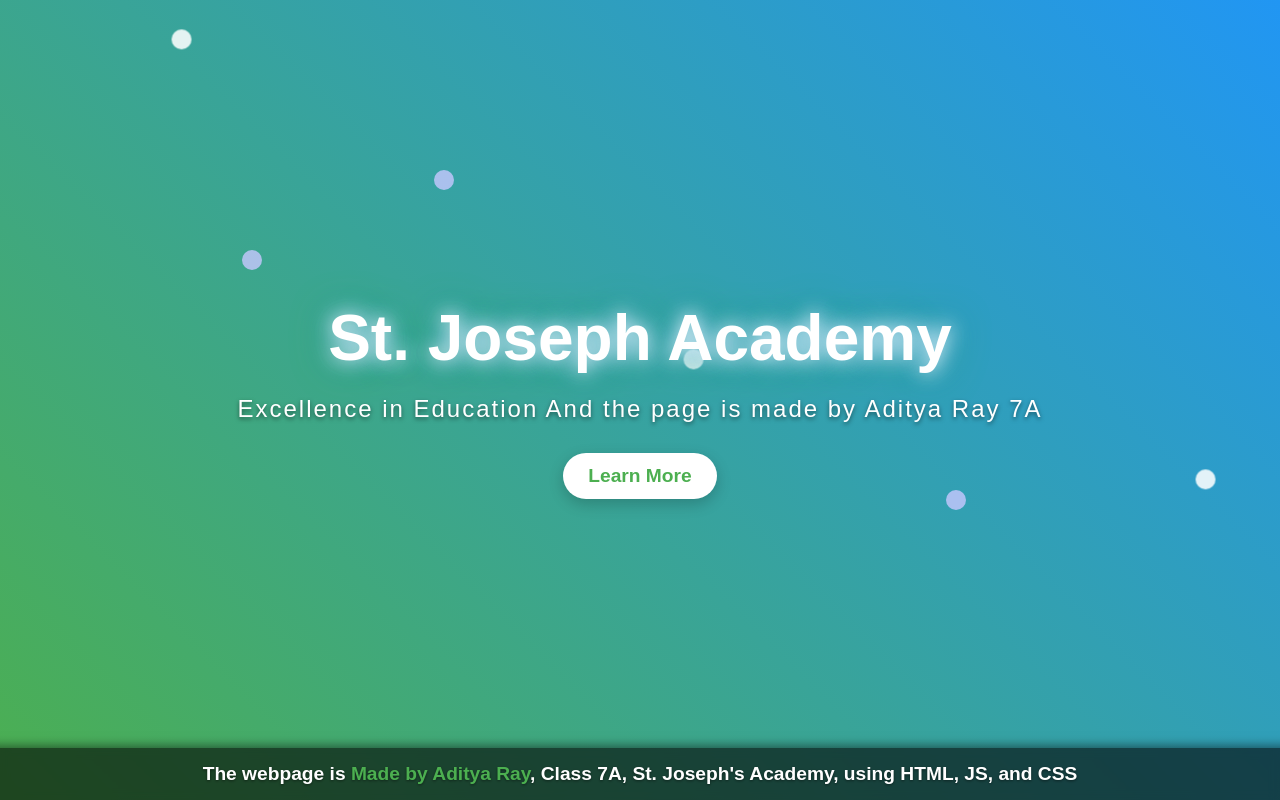
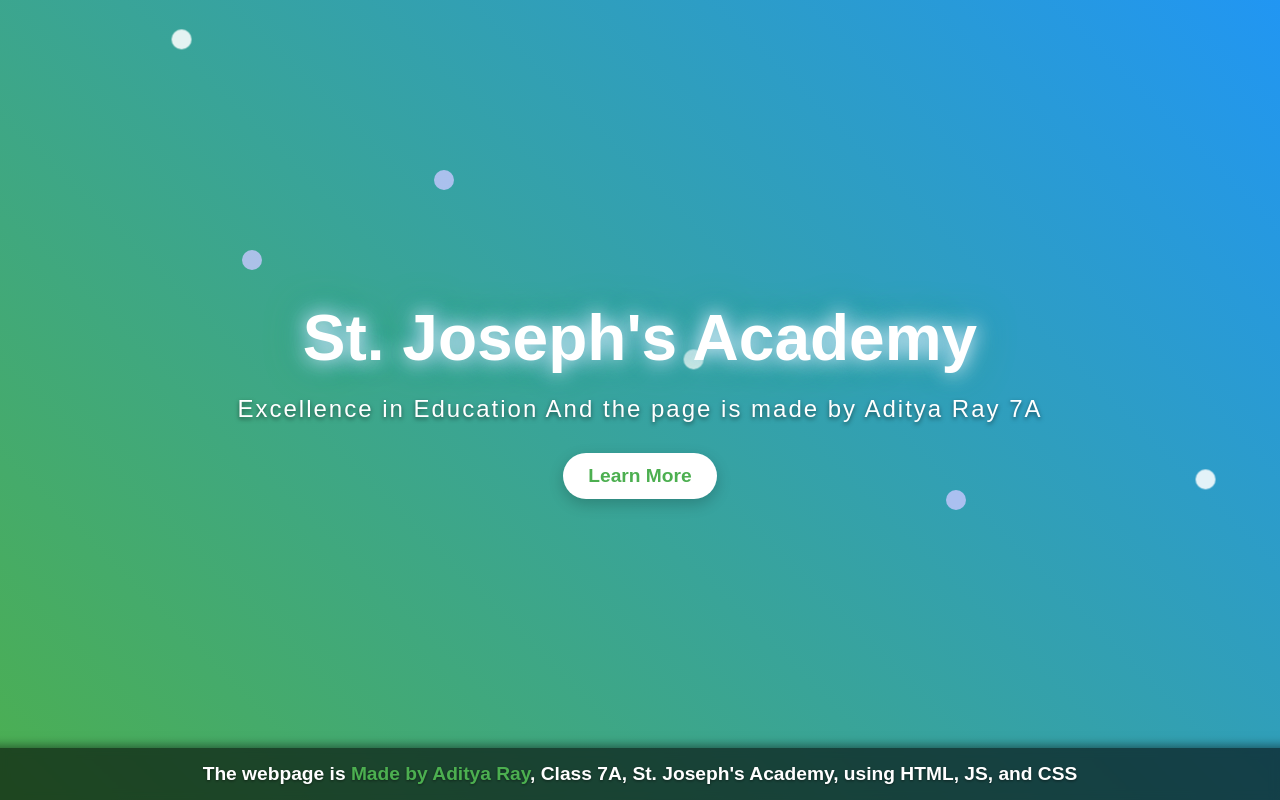
Before and after one commit to Aditya-ray-9/Demo_website_school, a plain HTML site: page index.html in a window 1280 px wide. Drawn offline with Linux system fonts and the light colour scheme.

Commit message:
Update index.html

```diff
--- a/index.html
+++ b/index.html
@@ -133,7 +133,7 @@
 </head>
 <body>
   <div class="container">
-    <div class="title">St. Joseph Academy</div>
+    <div class="title">St. Joseph's Academy</div>
     <div class="subtitle">Excellence in Education And the page is made by Aditya Ray 7A</div>
     <button class="button" onclick="window.location.href='https://stjosephsacademy.ac.in/'">Learn More</button>
   </div>
```
